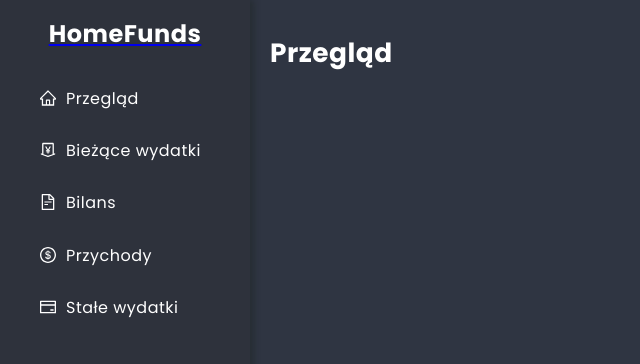
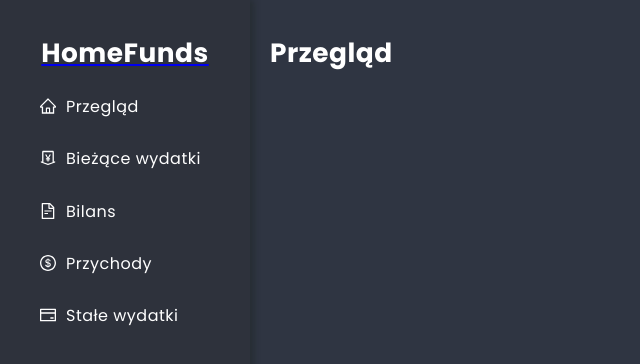
Before and after one commit to Kris87M/home-funds, a React (Create React App) app: page /overview in a window 1280 px wide. Shown: the top 364 px of the page, without its empty margins (0-640 px from the left). Built offline with nearby package versions, Linux system fonts and the light colour scheme.

Commit message:
Adjust logo size and position

```diff
--- a/src/layout/Sidebar/Sidebar.module.scss
+++ b/src/layout/Sidebar/Sidebar.module.scss
@@ -14,9 +14,9 @@
 }
 
 .logo {
-  font-size: 24px;
+  font-size: 2em;
   font-weight: 700;
-  margin-bottom: 30px;
+  margin: 0.67em 0;
   color: #fff;
   text-decoration: none;
 }
```
